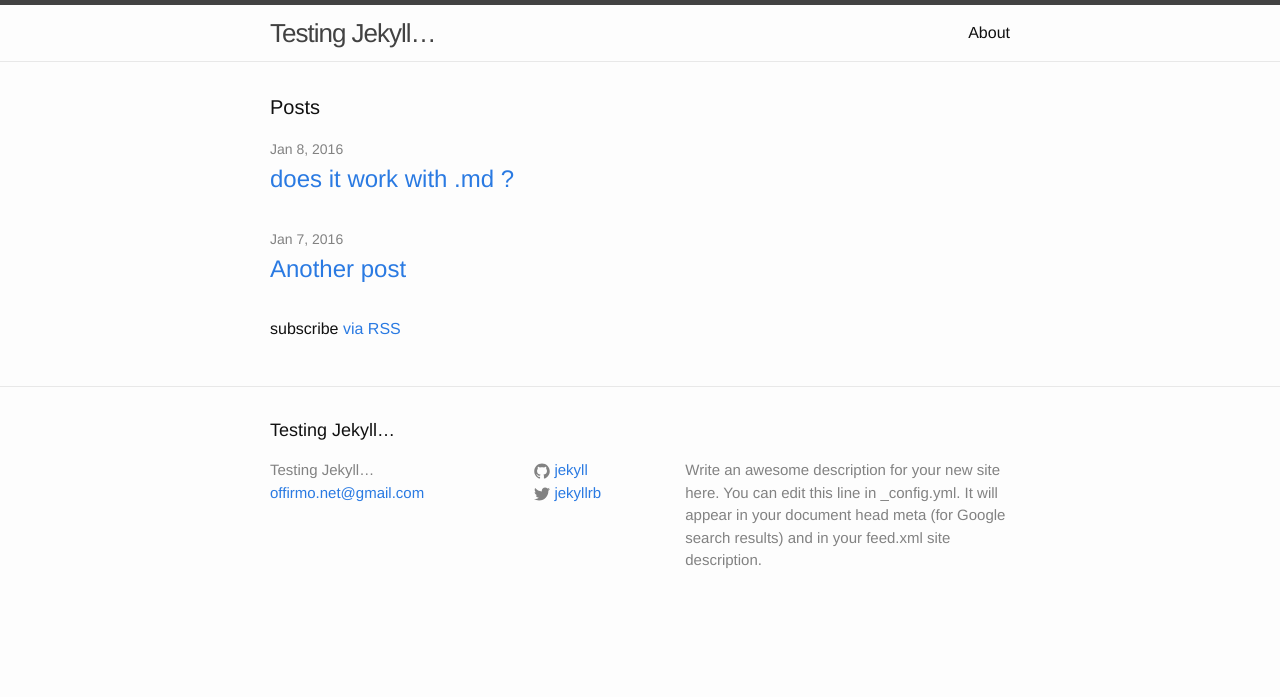
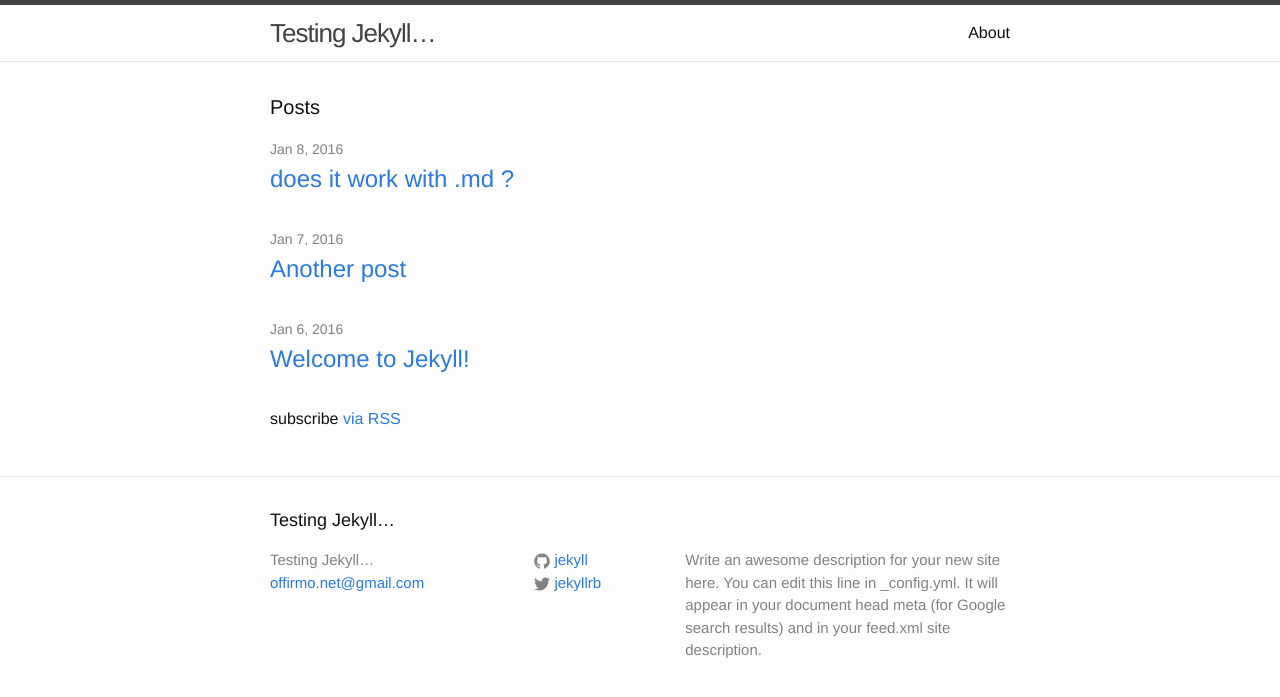
Before and after one commit to Offirmo/jekyll-github-pages-tests, a Jekyll site: the page built from index.html, in a window 1280 px wide. Shown: the top 697 px of the page. Built offline with Jekyll 4.4.1, drawn with Linux system fonts in a browser that asks for light colours; a file with an impossible date is left out.

Commit message:
Update 2016-01-06-welcome-to-jekyll.markdown

```diff
--- a/_posts/2016-01-06-welcome-to-jekyll.markdown
+++ b/_posts/2016-01-06-welcome-to-jekyll.markdown
@@ -1,7 +1,7 @@
 ---
 layout: post
 title: "Welcome to Jekyll!"
-date: {}
+date: 2016-01-06T01:08:26.000Z
 categories: jekyll update
 published: true
 ---
```
